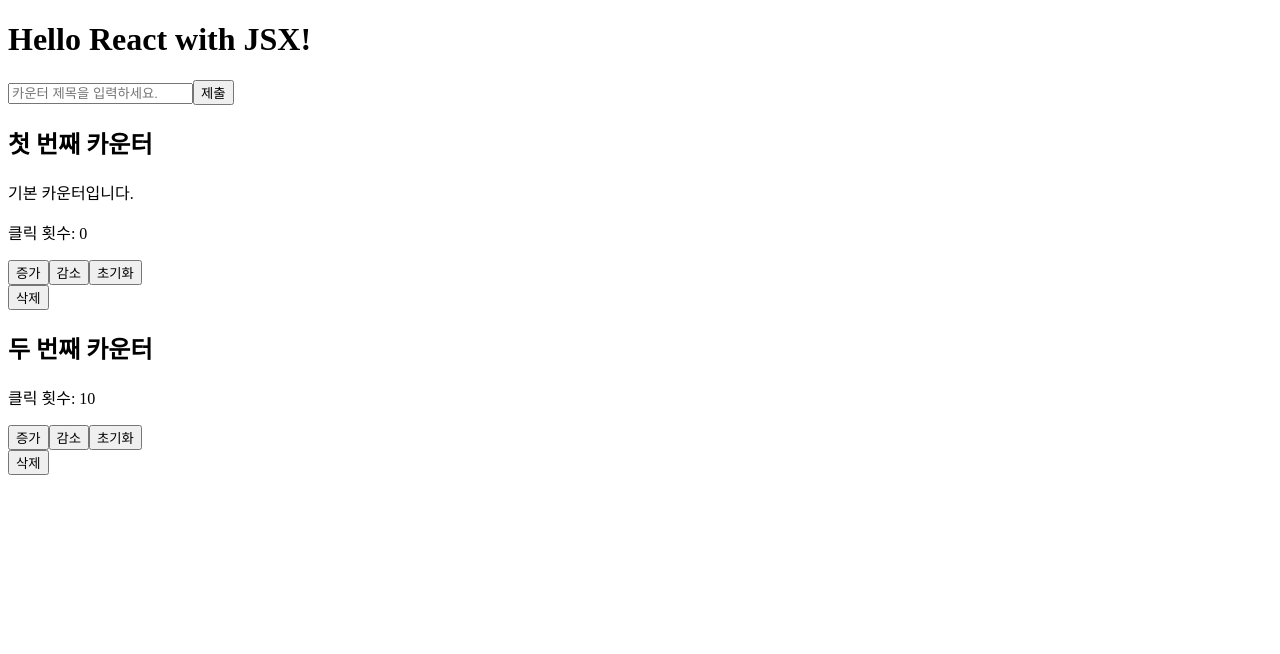
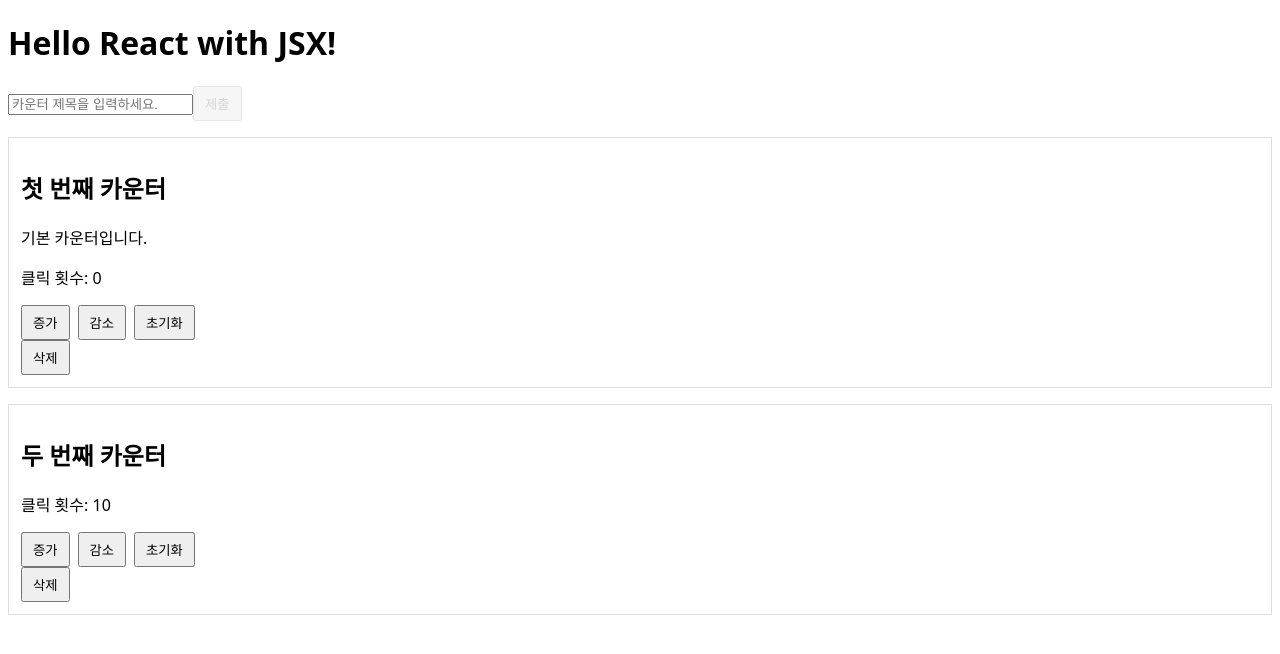
Before and after one commit to WilleLee/react-from-scratch, a React (Vite) app: page / in a window 1280 px wide. Shown: the top 654 px of the page. Built offline with nearby package versions, Linux system fonts and the light colour scheme.

Commit message:
props and styles - sends props by spread operator - init sytles.css

```diff
--- a/src/components/AddCounterForm.jsx
+++ b/src/components/AddCounterForm.jsx
@@ -3,6 +3,8 @@
 
 function AddCounterForm({ onAdd }) {
   const [title, setTitle] = useState("");
+
+  const isTitleEmpty = title.trim().length === 0;
 
   function handleSubmit(e) {
     e.preventDefault();
@@ -24,7 +26,9 @@
         onChange={(e) => setTitle(e.target.value)}
         placeholder="카운터 제목을 입력하세요."
       />
-      <Button type="submit">제출</Button>
+      <Button type="submit" disabled={isTitleEmpty}>
+        제출
+      </Button>
     </form>
   );
 }
--- a/src/components/Button.jsx
+++ b/src/components/Button.jsx
@@ -1,6 +1,6 @@
-function Button({ children, onClick, type = "button" }) {
+function Button({ children, type = "button", ...props }) {
   return (
-    <button type={type} onClick={onClick}>
+    <button type={type} {...props}>
       {children}
     </button>
   );
--- a/src/components/CounterSection.jsx
+++ b/src/components/CounterSection.jsx
@@ -7,7 +7,13 @@
       <h2>{title}</h2>
       {description && <p>{description}</p>}
       <Counter initialCount={initialCount} />
-      <Button onClick={onRemove}>삭제</Button>
+      <Button
+        onClick={onRemove}
+        title="이 카운터를 삭제합니다."
+        aria-label="카운터 삭제"
+      >
+        삭제
+      </Button>
     </section>
   );
 }
--- a/src/main.jsx
+++ b/src/main.jsx
@@ -1,5 +1,6 @@
 import { createRoot } from "react-dom/client";
 import App from "./App.jsx";
+import "./styles.css";
 
 const rootElement = document.getElementById("root");
 
--- /dev/null
+++ b/src/styles.css
@@ -0,0 +1,20 @@
+body {
+  font-family: system-ui, sans-serif;
+}
+
+button {
+  margin-right: 8px;
+  padding: 6px 10px;
+  cursor: pointer;
+}
+
+button:disabled {
+  cursor: not-allowed;
+  opacity: 0.5;
+}
+
+section {
+  margin-top: 16px;
+  padding: 12px;
+  border: 1px solid #ddd;
+}
```
